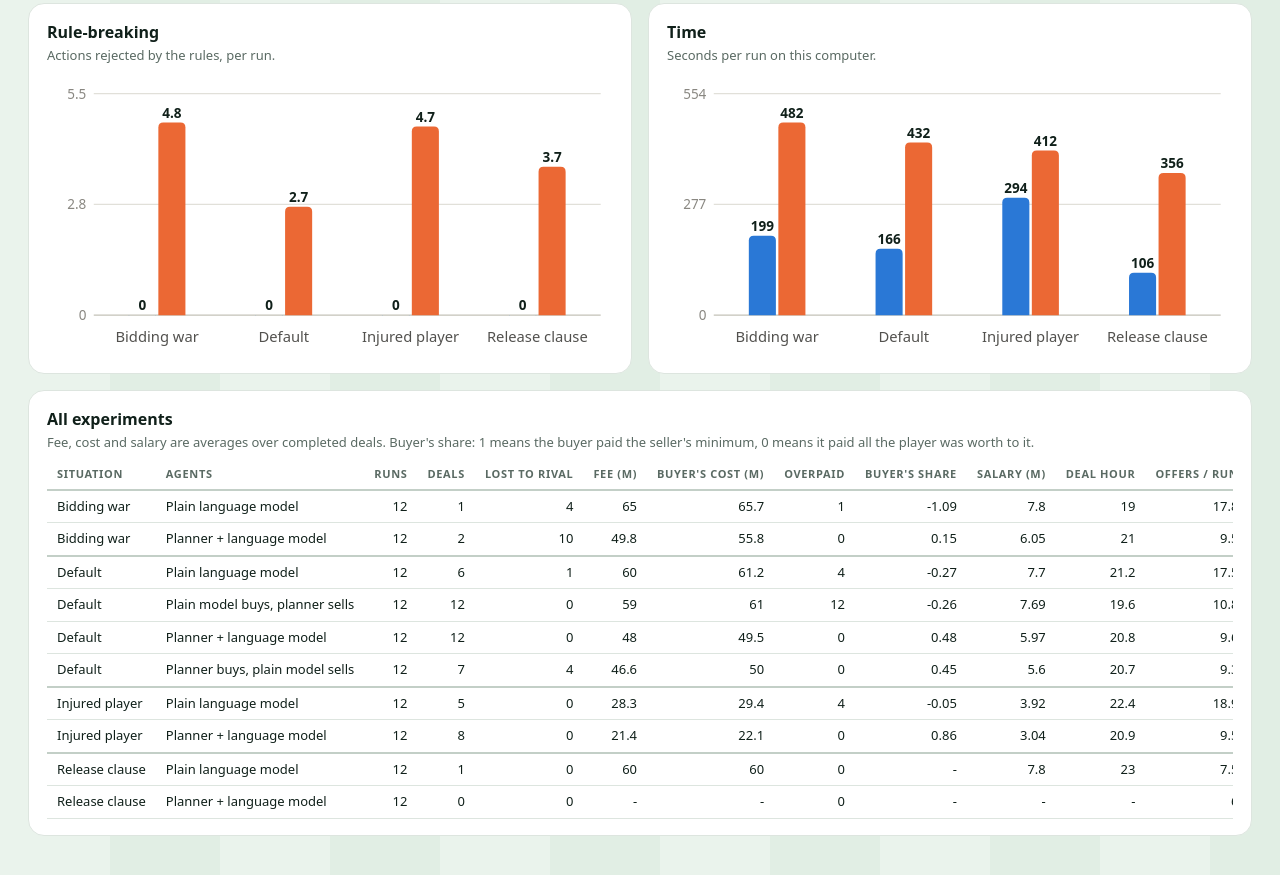
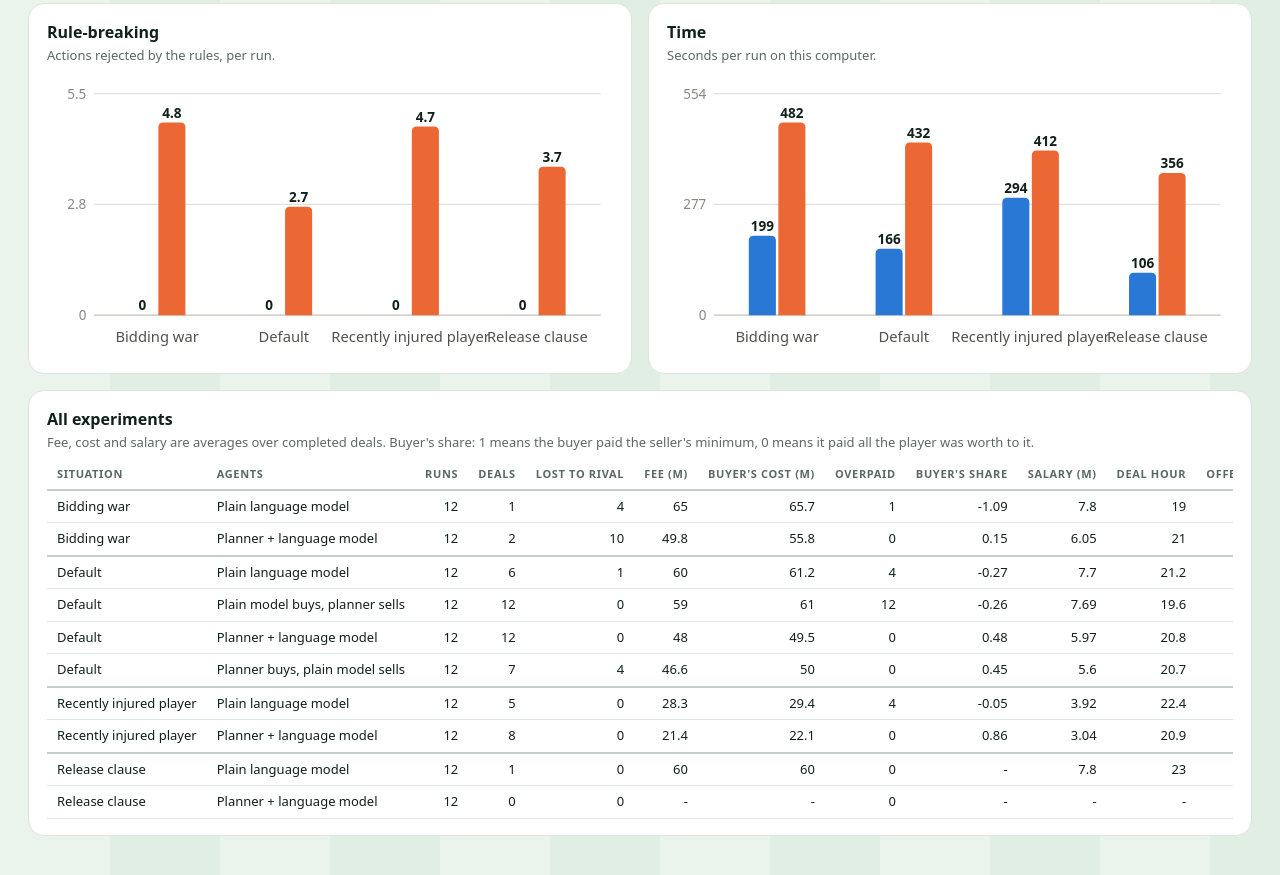
Before and after one commit to MjMahim/deadline-day, a plain HTML site: page docs/results.html in a window 1280 px wide. Shown: the part 613-1488 px from the top of the page. Drawn offline with Linux system fonts and the light colour scheme.

Commit message:
Call the injured situation a recently injured player

```diff
--- a/docs/results.html
+++ b/docs/results.html
@@ -45,7 +45,7 @@
 const esc = s => String(s ?? "").replace(/[&<>"]/g, c => ({"&": "&amp;", "<": "&lt;", ">": "&gt;", '"': "&quot;"}[c]));
 // The agent designs, always in the same order and colours.
 const AGENTS = [["planner", "Planner + language model", "#2a78d6"], ["plain", "Plain language model", "#eb6834"]];
-const NAMES = {default: "Default", bidding_war: "Bidding war", injured: "Injured player", release_clause: "Release clause"};
+const NAMES = {default: "Default", bidding_war: "Bidding war", injured: "Recently injured player", release_clause: "Release clause"};
 const LABELS = {planner: "Planner + language model", plain: "Plain language model",
   planner_buyer_vs_plain: "Planner buys, plain model sells",
   plain_buyer_vs_planner: "Plain model buys, planner sells"};
```
Also changed, not shown: results.html (+1 -1 lines), assets/outcomes.png.
